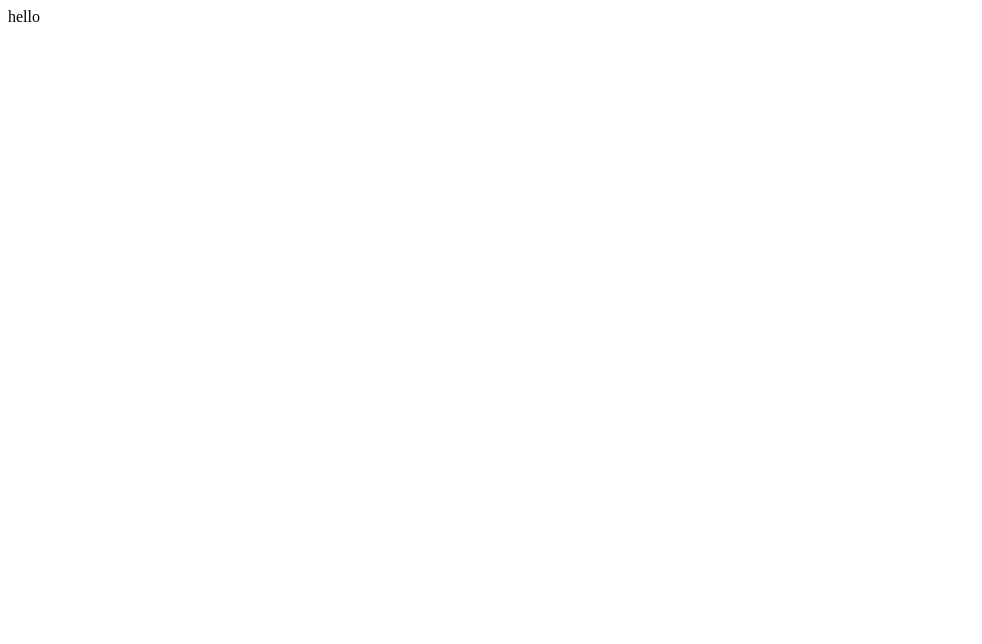
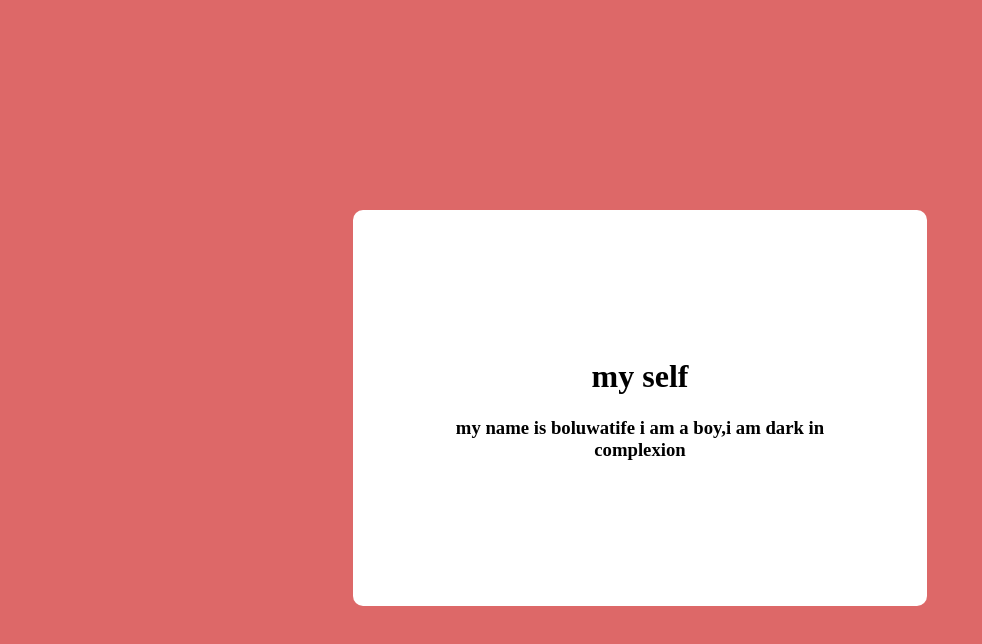
Before and after one commit to boluwatifetech/demo-repo, a plain HTML site: page index.html in a window 1280 px wide. Shown: the whole page, without its empty margins (0-982 px from the left). Drawn offline with Linux system fonts and the light colour scheme.

Commit message:
second commit

```diff
--- /dev/null
+++ b/html.css
@@ -0,0 +1,15 @@
+body {
+    height: 100vh;
+    display: flex;
+    align-items: center;
+    justify-content: center;
+    background: rgb(221, 104, 104);
+    text-align: center;
+}
+
+.container {
+    background: white;
+    max-width: 35vw;
+    padding: 10% 5%;
+    border-radius: 10px;
+}
--- a/index.html
+++ b/index.html
@@ -1 +1,22 @@
-<div>hello</div>
+<!DOCTYPE html>
+<html lang="en">
+
+<head>
+    <meta charset="UTF-8">
+    <meta http-equiv="X-UA-Compatible" content="IE=edge">
+    <meta name="viewport" content="width=device-width, initial-scale=1.0">
+    <title>Document</title>
+    <link rel="stylesheet" href="html.css">
+</head>
+
+<body>
+    <div class="container">
+        <div class="main-content">
+            <h1>my self</h1>
+            <h3>my name is boluwatife i am a boy,i am dark in complexion</h3>
+
+        </div>
+    </div>
+</body>
+
+</html>
```
